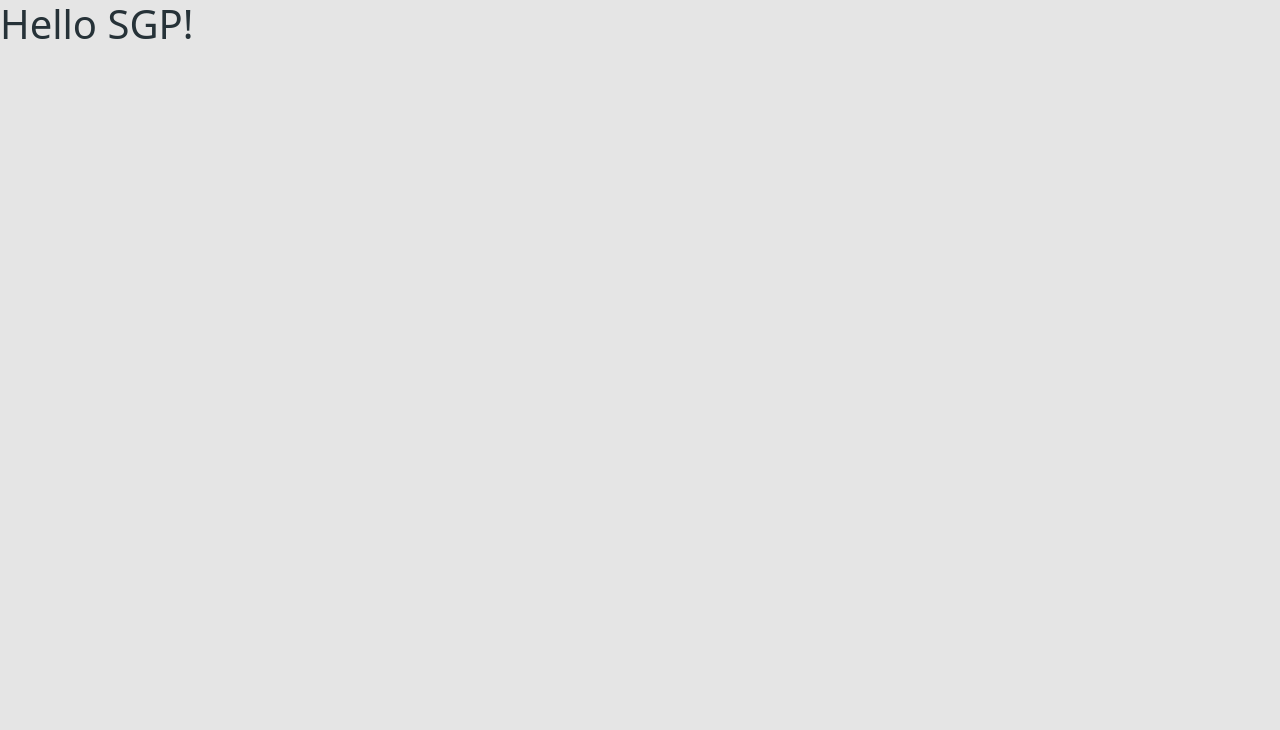
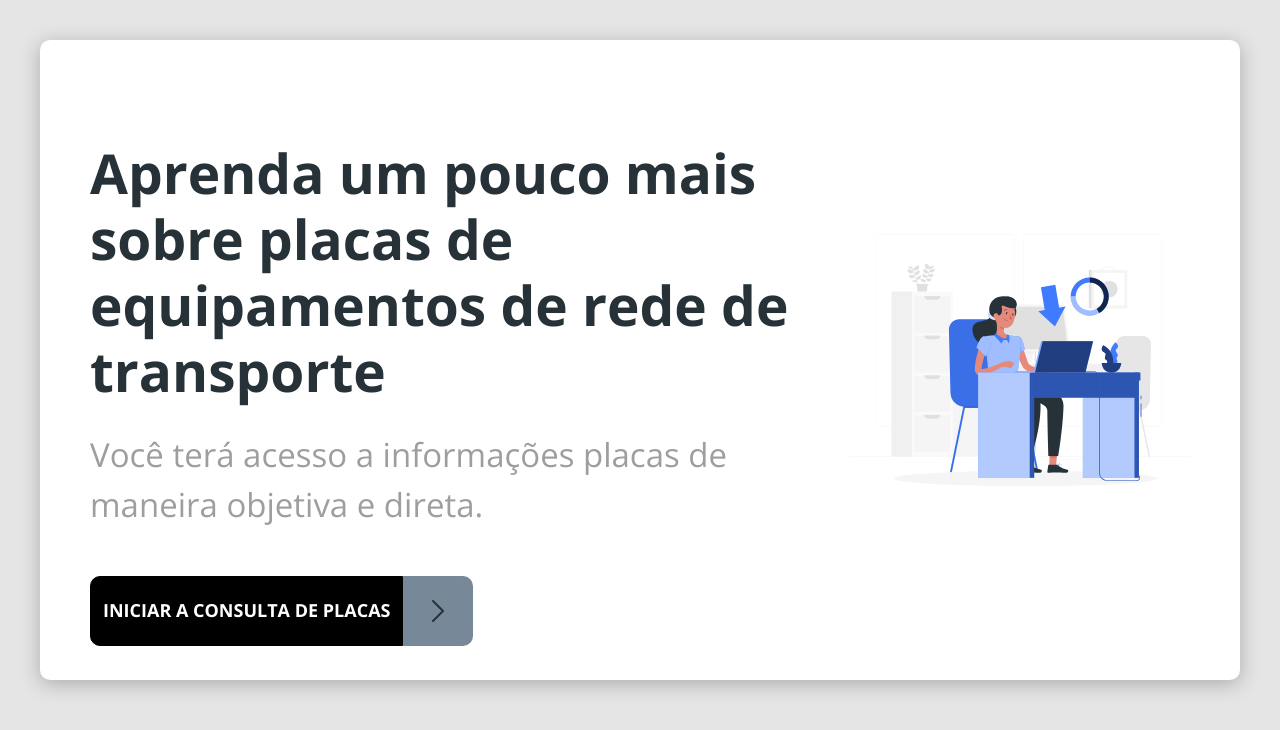
Before and after one commit to RenAxl/sgp, a React (Create React App) app in the folder frontend/: page / in a window 1280 px wide. Shown: the top 730 px of the page. Built offline with nearby package versions, Linux system fonts and the light colour scheme.

Commit message:
Home page layout, navigation and more global styling

```diff
--- a/frontend/src/App.css
+++ b/frontend/src/App.css
@@ -1,38 +1,27 @@
-.App {
-  text-align: center;
+@import url('https://fonts.googleapis.com/css2?family=Open+Sans:wght@400;700&display=swap');
+
+* {
+  font-family: 'Open Sans', sans-serif;
 }
 
-.App-logo {
-  height: 40vmin;
-  pointer-events: none;
+h1,
+h2,
+h3,
+h4,
+h5,
+h6 {
+  margin-bottom: 0;
+  font-weight: 700;
 }
 
-@media (prefers-reduced-motion: no-preference) {
-  .App-logo {
-    animation: App-logo-spin infinite 20s linear;
-  }
+a,
+a:hover {
+  text-decoration: none;
+  color: unset;
 }
 
-.App-header {
-  background-color: #282c34;
-  min-height: 100vh;
-  display: flex;
-  flex-direction: column;
-  align-items: center;
-  justify-content: center;
-  font-size: calc(10px + 2vmin);
-  color: white;
+.base-card {
+  background-color: #fff;
+  box-shadow: 0px 4px 20px rgba(0, 0, 0, 0.25);
+  border-radius: 10px;
 }
-
-.App-link {
-  color: #61dafb;
-}
-
-@keyframes App-logo-spin {
-  from {
-    transform: rotate(0deg);
-  }
-  to {
-    transform: rotate(360deg);
-  }
-}
--- a/frontend/src/Routes.tsx
+++ b/frontend/src/Routes.tsx
@@ -1,10 +1,12 @@
 import { BrowserRouter, Switch, Route } from "react-router-dom";
+import Home from "pages/Home";
+
 
 const Routes = () => (
   <BrowserRouter>
     <Switch>
-    <Route path="/" exact>
-        <h1>Hello SGP!</h1>
+      <Route path="/" exact>
+        <Home />
       </Route>
     </Switch>
   </BrowserRouter>
--- /dev/null
+++ b/frontend/src/components/ButtonIcon/index.tsx
@@ -0,0 +1,22 @@
+import { ReactComponent as ArrowIcon } from "assets/images/arrow.svg";
+
+import "./styles.css";
+
+type Props = {
+  text: string;
+};
+
+const ButtonIcon = ({ text }: Props) => {
+  return (
+    <div className="btn-container">
+      <button className="btn btn-primary">
+        <h6>{text}</h6>
+      </button>
+      <div className="btn-icon-container">
+        <ArrowIcon />
+      </div>
+    </div>
+  );
+};
+
+export default ButtonIcon;
--- /dev/null
+++ b/frontend/src/components/ButtonIcon/styles.css
@@ -0,0 +1,34 @@
+.btn-container {
+    display: flex;
+}
+
+.btn-container button {
+    border-radius: 10px 0 0 10px;
+}
+
+.btn h6 {
+    color: #fff;
+    font-size: 12px;
+    text-transform: uppercase;
+}
+
+.btn-icon-container {
+    display: flex;
+    justify-content: center;
+    align-items: center;
+    width: 50px;
+    height: 50px;
+    border-radius: 0px 10px 10px 0px;
+    background-color: lightslategray;
+}
+
+@media (min-width: 576px) {
+    .btn-icon-container {
+        width: 70px;
+        height: 70px;
+    }
+
+    .btn h6 {
+        font-size: 18px;
+    }
+}
--- /dev/null
+++ b/frontend/src/pages/Home/index.tsx
@@ -0,0 +1,36 @@
+import { ReactComponent as MainImage } from "assets/images/main-image.svg";
+import ButtonIcon from "components/ButtonIcon";
+import { Link } from "react-router-dom";
+
+import "./styles.css";
+
+const Home = () => {
+  return (
+    <div className="home-container">
+      <div className="base-card home-card">
+        <div className="home-content-container">
+          <div>
+            <h1>
+              Aprenda um pouco mais sobre placas de equipamentos de rede de
+              transporte
+            </h1>
+            <p>
+              Você terá acesso a informações placas de maneira objetiva e
+              direta.
+            </p>
+          </div>
+          <div>
+            <Link to="/products">
+              <ButtonIcon text="Iniciar a consulta de placas" />
+            </Link>
+          </div>
+        </div>
+        <div className="home-image-container">
+          <MainImage />
+        </div>
+      </div>
+    </div>
+  );
+};
+
+export default Home;
--- /dev/null
+++ b/frontend/src/pages/Home/styles.css
@@ -0,0 +1,130 @@
+.home-container {
+    padding: 10px;
+    font-size: 20px;
+    text-align: center;
+  }
+
+  .home-card {
+    display: flex;
+    flex-direction: column-reverse;
+    border-radius: 20px;
+  }
+
+  .home-content-container {
+    display: flex;
+    flex-direction: column;
+    align-items: center;
+    padding: 10px 10px 60px 10px;
+  }
+
+  .home-content-container h1 {
+    width: 260px;
+    font-size: 1em;
+    margin-bottom: 15px;
+  }
+
+  .home-content-container p {
+    width: 260px;
+    color: #9e9e9e;
+    font-size: 0.6em;
+    margin-bottom: 30px;
+  }
+
+  .home-image-container {
+    padding: 50px 15px;
+  }
+
+  .home-image-container svg {
+    width: 100%;
+    height: auto;
+  }
+
+  @media (min-width: 576px) {
+    .home-container {
+      padding: 15px;
+      font-size: 40px;
+    }
+
+    .home-content-container h1 {
+      width: 506px;
+      margin-bottom: 20px;
+    }
+
+    .home-content-container p {
+      width: 506px;
+      margin-bottom: 20px;
+    }
+
+    .home-image-container svg {
+      width: 506px;
+    }
+  }
+
+  @media (min-width: 768px) {
+    .home-image-container {
+      padding: 100px 20px;
+    }
+
+    .home-content-container {
+      padding: 20px 20px 100px 20px;
+    }
+  }
+
+  @media (min-width: 992px) {
+    .home-container {
+      font-size: 55px;
+      padding: 40px;
+    }
+
+    .home-image-container {
+      padding: 125px 20px;
+    }
+
+    .home-content-container {
+      padding: 20px 20px 150px 20px;
+    }
+
+    .home-content-container h1 {
+      width: 700px;
+      margin-bottom: 26px;
+    }
+
+    .home-content-container p {
+      width: 700px;
+      margin-bottom: 47px;
+    }
+  }
+
+  @media (min-width: 1200px) {
+    .home-card {
+      flex-direction: row;
+      justify-content: space-around;
+      padding: calc(((85vh - 480px) / 2) - 20px) 0;
+    }
+
+    .home-content-container {
+      height: 480px;
+      width: 700px;
+      padding: 20px;
+      align-items: flex-start;
+      text-align: left;
+      align-content: space-between;
+      flex-flow: wrap;
+    }
+
+    .home-image-container {
+      display: flex;
+      align-items: center;
+      padding: 20px;
+    }
+
+    .home-image-container svg {
+      width: 100%;
+    }
+  }
+
+  @media (min-width: 1400px) {
+    .home-image-container svg {
+      width: 480px;
+    }
+  }
```
Also changed, not shown: frontend/src/index.tsx (+7 -8 lines), frontend/src/assets/images/arrow.svg (added), frontend/src/assets/images/main-image.svg (added).
